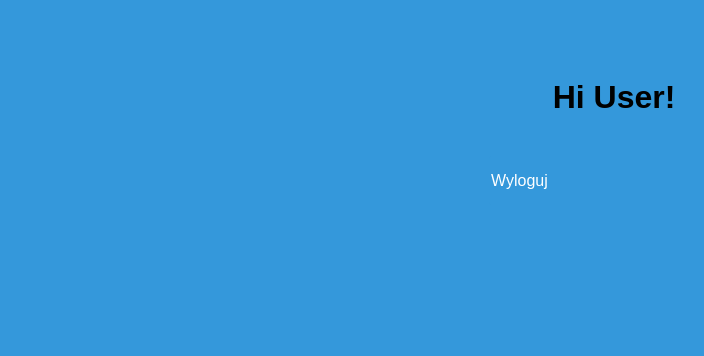
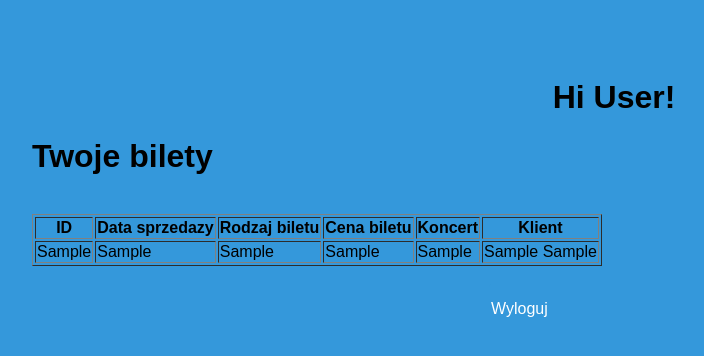
Before and after one commit to egosk/filharmonia, a Flask app: template app_filharmonia/templates/profile.html in a window 1280 px wide. Shown: the top 356 px of the page, without its empty margins (26-730 px from the left). Run offline with Flask 2, Linux system fonts and the light colour scheme; the template is opened without the code that fills it: most values are stand-ins (such as "Sample title", 1, 10 or a date in 2020); parts of the project's set-up code (start-up, migrations or seed data) failed here and were passed over.

Commit message:
Non-admin view - can see only own tickets

```diff
--- a/app_filharmonia/templates/profile.html
+++ b/app_filharmonia/templates/profile.html
@@ -22,6 +22,39 @@
 {% block body %}
     <center><h1>Hi User!</h1></center>
 
+    {% if bilety %}
+
+		<h1>Twoje bilety</h1>
+		<br>
+		<table class="table" border="1">
+			<thead class="thead-dark">
+				<tr>
+					<th scope="col">ID</th>
+					<th scope="col">Data sprzedazy</th>
+					<th scope="col">Rodzaj biletu</th>
+					<th scope="col">Cena biletu</th>
+                    <th scope="col">Koncert</th>
+					<th scope="col">Klient</th>
+
+				</tr>
+			</thead>
+			<tbody>
+				{% for r in bilety %}
+					<tr>
+						<td>{{r.id_biletu}}</td>
+                        <td>{{r.data_sprzedazy}}</td>
+						<td>{{r.rodzaj_biletu}}</td>
+						<td>{{r.cena_biletu}}</td>
+                        <td>{{r.koncerty.nazwa_koncertu}}</td>
+                        <td>{{r.klienci.imie_klienta}} {{r.klienci.nazwisko_klienta}}</td>
+
+					</tr>
+
+                {% endfor %}
+        </tbody>
+		</table>
+    {% endif %}
+
 {#{% if loggedin == True %}#}
 
 
--- a/run.py
+++ b/run.py
@@ -1,6 +1,4 @@
 from app_filharmonia import app
-from flask import Flask
-from flask import Flask, flash, redirect, render_template, request, session, abort
 import os
 
 if __name__ == "__main__":
```
Also changed, not shown: app_filharmonia/routes.py (+8 -7 lines).
